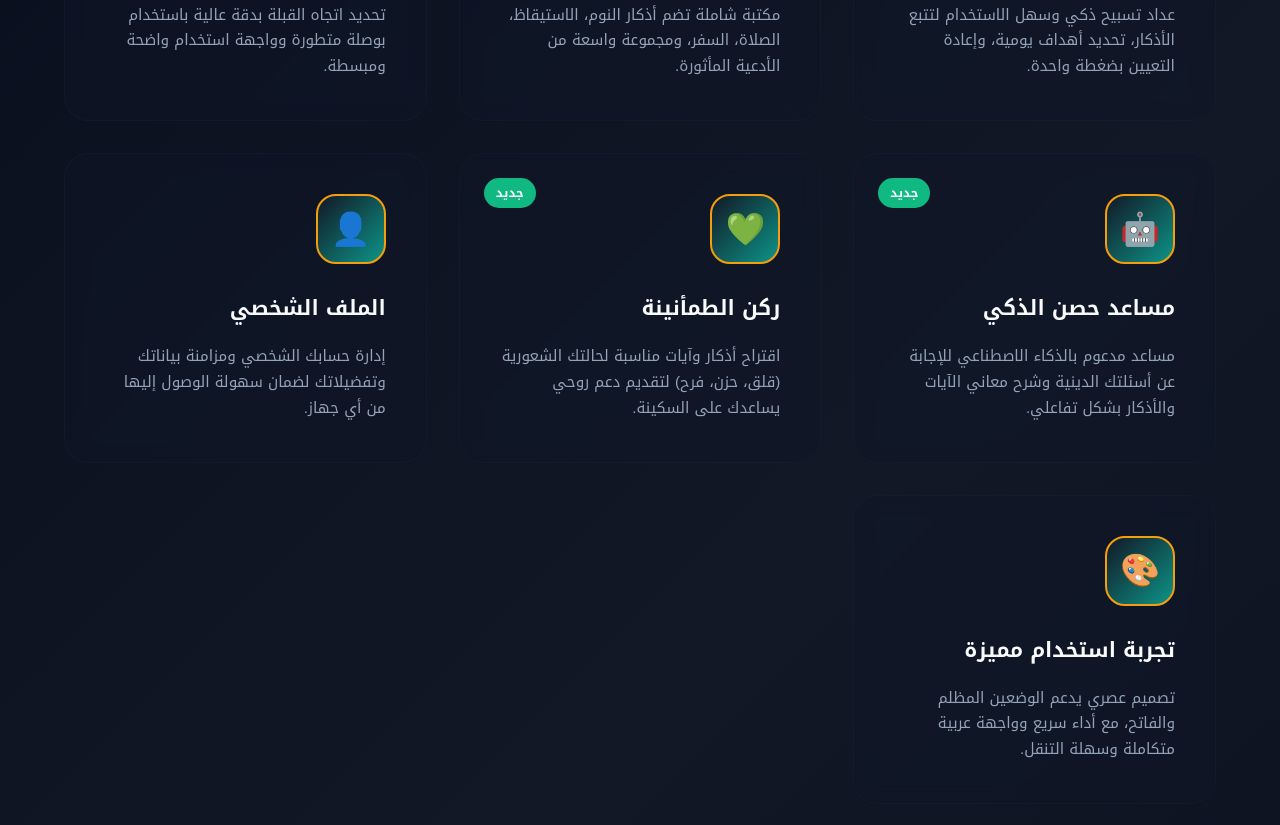
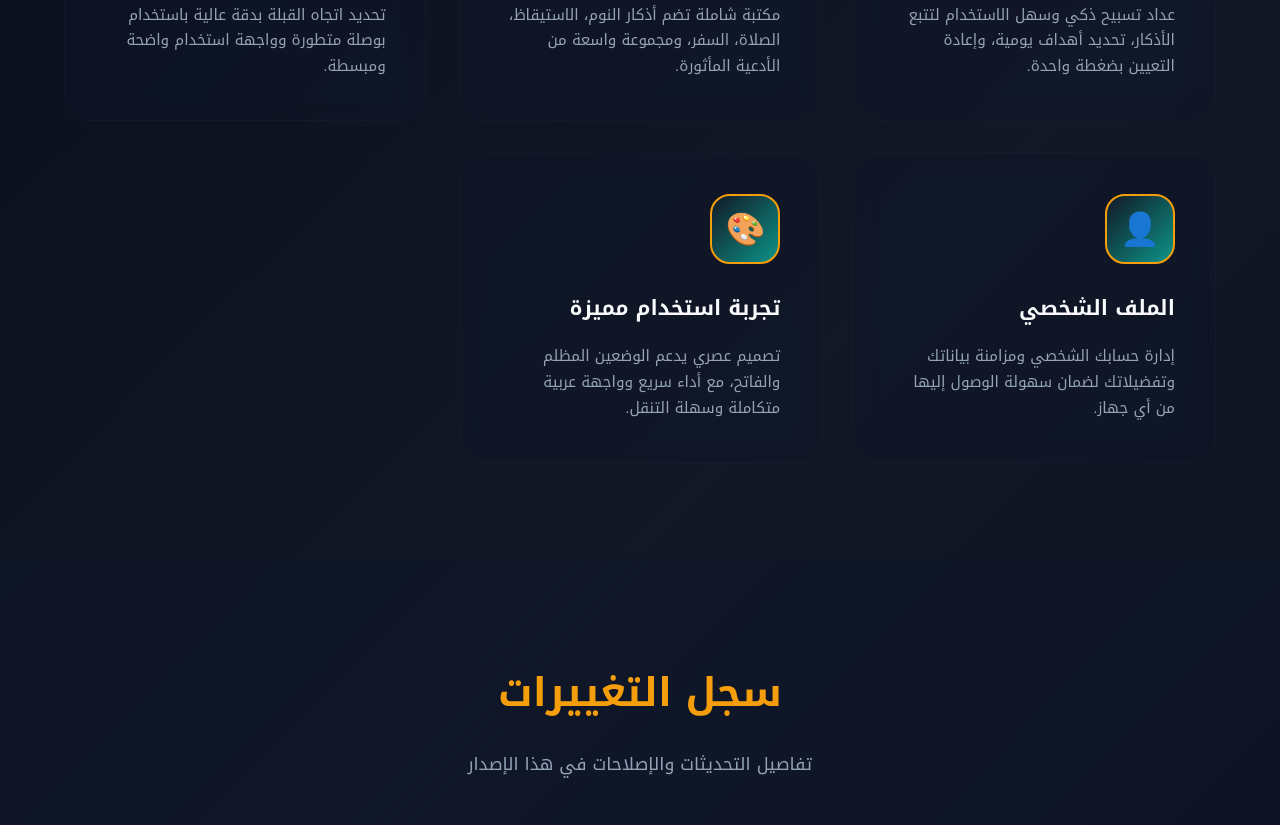
Before and after one commit to mopota/HisnAlMuslimApp, a plain HTML site: page index.html in a window 1280 px wide. Shown: the part 1875-2700 px from the top of the page. Drawn offline with Linux system fonts and the light colour scheme.

Commit message:
Update index.html

```diff
--- a/index.html
+++ b/index.html
@@ -744,21 +744,6 @@
                 <h3>اتجاه القبلة</h3>
                 <p>تحديد اتجاه القبلة بدقة عالية باستخدام بوصلة متطورة وواجهة استخدام واضحة ومبسطة.</p>
             </div>
-
-            <div class="feature-card reveal">
-                <span class="new-badge">جديد</span>
-                <div class="feature-icon">🤖</div>
-                <h3>مساعد حصن الذكي</h3>
-                <p>مساعد مدعوم بالذكاء الاصطناعي للإجابة عن أسئلتك الدينية وشرح معاني الآيات والأذكار بشكل تفاعلي.</p>
-            </div>
-
-            <div class="feature-card reveal">
-                <span class="new-badge">جديد</span>
-                <div class="feature-icon">💚</div>
-                <h3>ركن الطمأنينة</h3>
-                <p>اقتراح أذكار وآيات مناسبة لحالتك الشعورية (قلق، حزن، فرح) لتقديم دعم روحي يساعدك على السكينة.</p>
-            </div>
-
             <div class="feature-card reveal">
                 <div class="feature-icon">👤</div>
                 <h3>الملف الشخصي</h3>
@@ -868,17 +853,6 @@
             </div>
         </div>
 
-        <div class="screenshot-card">
-            <div class="screenshot-frame" data-screen="حصن المسلم الذكي">
-                <img src="/HisnAlMuslimApp/images/ai_hesn.jpg" alt="حصن المسلم AI">
-            </div>
-        </div>
-
-        <div class="screenshot-card">
-            <div class="screenshot-frame" data-screen="التذكير">
-                <img src="/HisnAlMuslimApp/images/care.jpg" alt="التذكير">
-            </div>
-        </div>
 
         <div class="screenshot-card">
             <div class="screenshot-frame" data-screen="الإعدادات">
```
